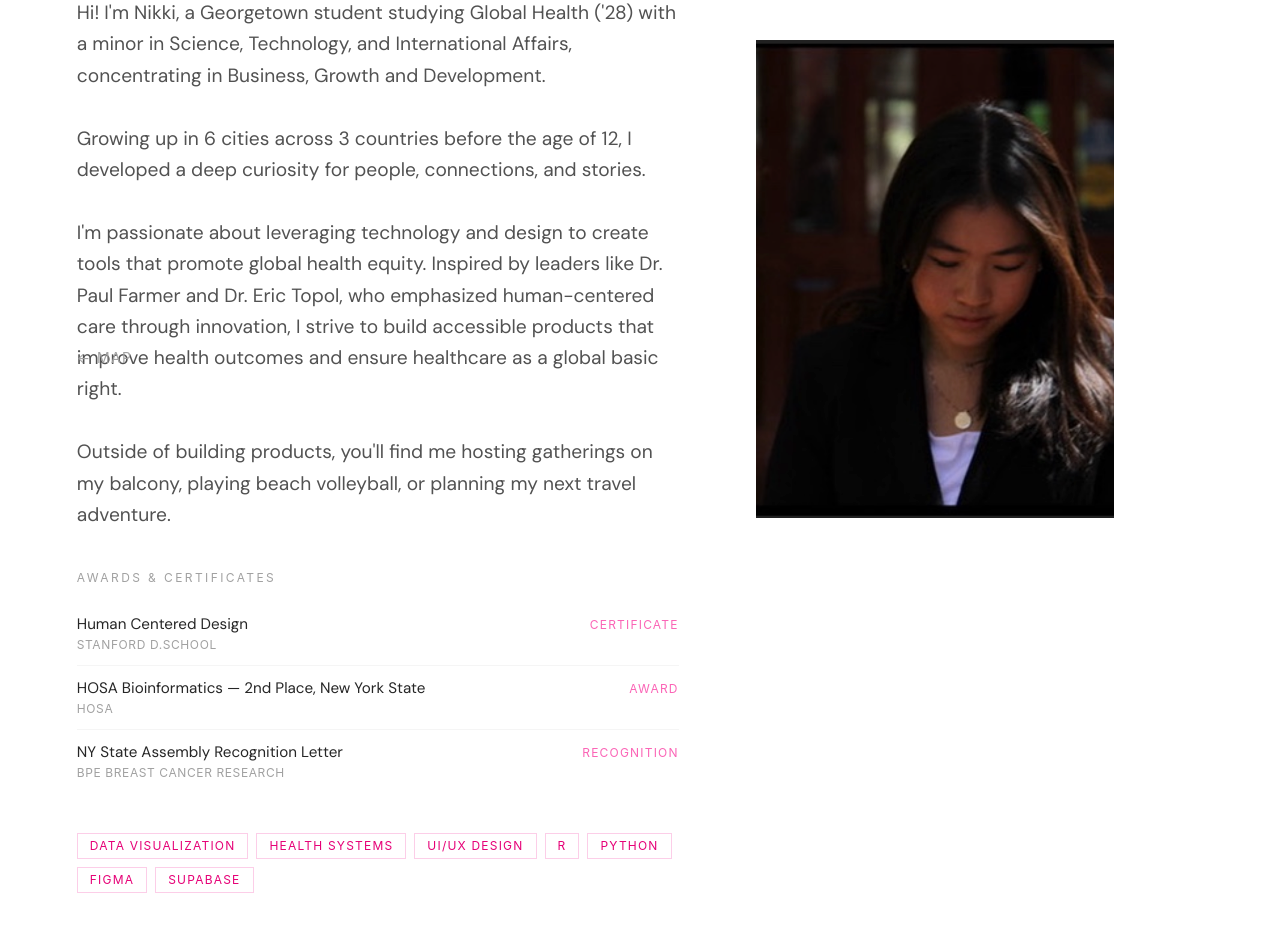
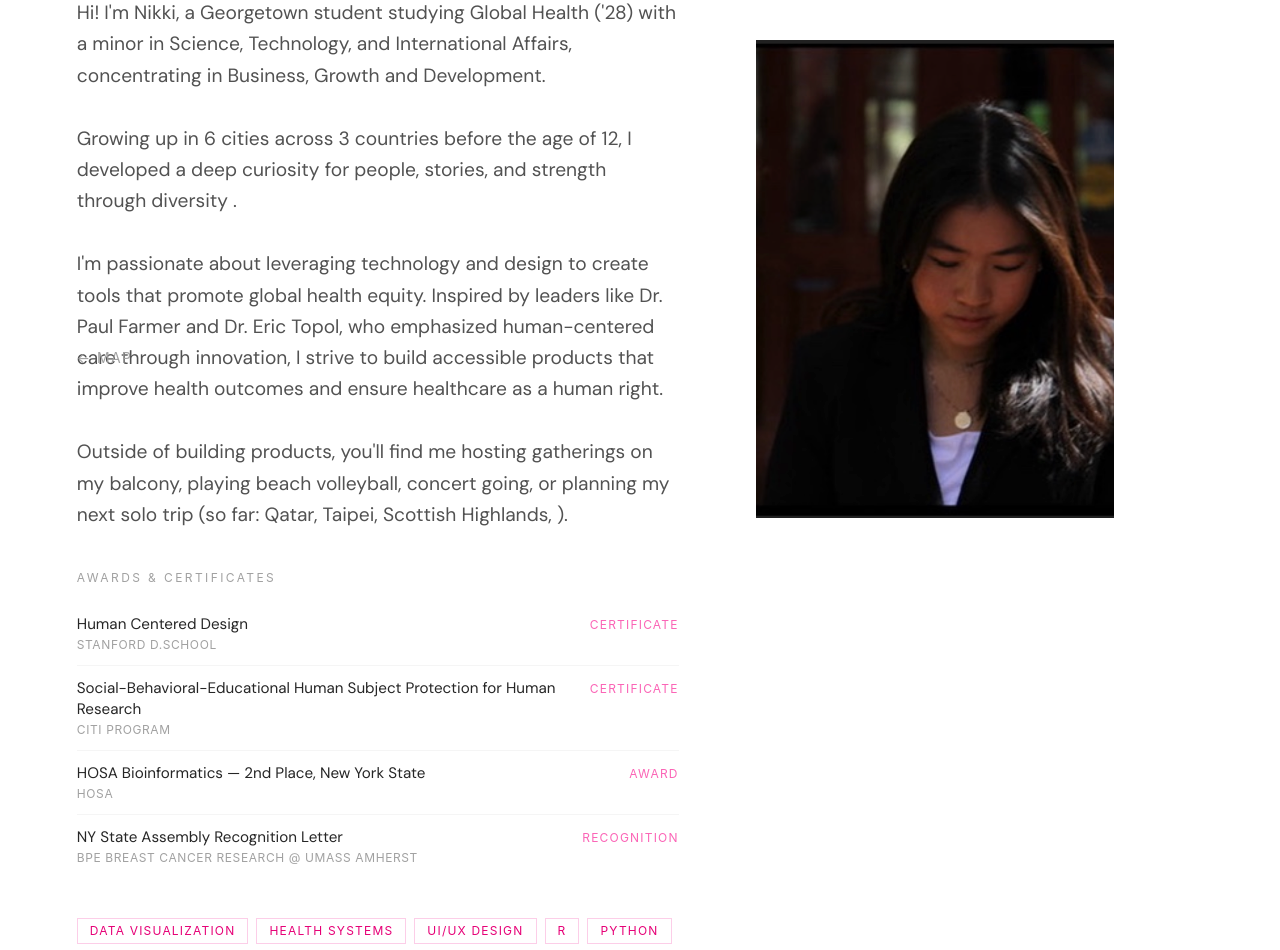
Before and after one commit to nikkij18/nikkijiang, a Next.js app: page /about in a window 1280 px wide. Shown: the part 400-1350 px from the top of the page. Built offline with nearby package versions, Linux system fonts and the light colour scheme.

Commit message:
feat: about page updates and ship script
Co-Authored-By: Claude Sonnet 4.6 <noreply@anthropic.com>

```diff
--- a/app/about/page.tsx
+++ b/app/about/page.tsx
@@ -48,21 +48,21 @@ export default function AboutPage() {
             style={{ ...dmSans, fontSize: "clamp(1rem, 1.6vw, 1.2rem)" }}
           >
             Growing up in 6 cities across 3 countries before the age of 12, I developed a
-            deep curiosity for people, connections, and stories.
+            deep curiosity for people, stories, and strength through diversity .
           </p>
 
           <p
             className="leading-relaxed text-neutral-600"
             style={{ ...dmSans, fontSize: "clamp(1rem, 1.6vw, 1.2rem)" }}
           >
-            I&apos;m passionate about leveraging technology and design to create tools that promote global health equity. Inspired by leaders like Dr. Paul Farmer and Dr. Eric Topol, who emphasized human-centered care through innovation, I strive to build accessible products that improve health outcomes and ensure healthcare as a global basic right.
+            I&apos;m passionate about leveraging technology and design to create tools that promote global health equity. Inspired by leaders like Dr. Paul Farmer and Dr. Eric Topol, who emphasized human-centered care through innovation, I strive to build accessible products that improve health outcomes and ensure healthcare as a human right.
           </p>
 
            <p
             className="leading-relaxed text-neutral-600"
             style={{ ...dmSans, fontSize: "clamp(1rem, 1.6vw, 1.2rem)" }}
           >
-            Outside of building products, you'll find me hosting gatherings on my balcony, playing beach volleyball, or planning my next travel adventure.
+            Outside of building products, you'll find me hosting gatherings on my balcony, playing beach volleyball, concert going, or planning my next solo trip (so far: Qatar, Taipei, Scottish Highlands, ).
           </p>
 
           {/* Awards & Certificates */}
@@ -73,8 +73,9 @@ export default function AboutPage() {
             <div className="flex flex-col divide-y divide-neutral-100">
               {[
                 { type: "Certificate", title: "Human Centered Design", org: "Stanford d.school" },
+                { type: "Certificate", title: "Social-Behavioral-Educational Human Subject Protection for Human Research", org: "CITI Program" },
                 { type: "Award", title: "HOSA Bioinformatics — 2nd Place, New York State", org: "HOSA" },
-                { type: "Recognition", title: "NY State Assembly Recognition Letter", org: "BPE Breast Cancer Research" },
+                { type: "Recognition", title: "NY State Assembly Recognition Letter", org: "BPE Breast Cancer Research @ UMass Amherst" },
               ].map(({ type, title, org }) => (
                 <div key={title} className="flex items-baseline justify-between gap-4 py-3">
                   <div className="flex flex-col gap-0.5">
@@ -91,7 +92,7 @@ export default function AboutPage() {
 
           {/* Tags */}
           <div className="flex flex-wrap gap-2 pt-2">
-            {["Data Visualization", "Health Systems", "UI/UX Design", "R", "Python", "Figma", "Supabase"].map(tag => (
+            {["Data Visualization", "Health Systems", "UI/UX Design", "R", "Python", "Figma", "Supabase", "Jira", "Taguette"].map(tag => (
               <span
                 key={tag}
                 className="text-xs px-3 py-1 border border-pink-200 text-pink-600 uppercase tracking-widest"
--- a/package.json
+++ b/package.json
@@ -6,7 +6,8 @@
     "dev": "next dev",
     "build": "next build",
     "start": "next start",
-    "lint": "eslint"
+    "lint": "eslint",
+    "ship": "git add -A && git commit -m 'update' && git push origin main"
   },
   "dependencies": {
     "@gsap/react": "^2.1.2",
```
